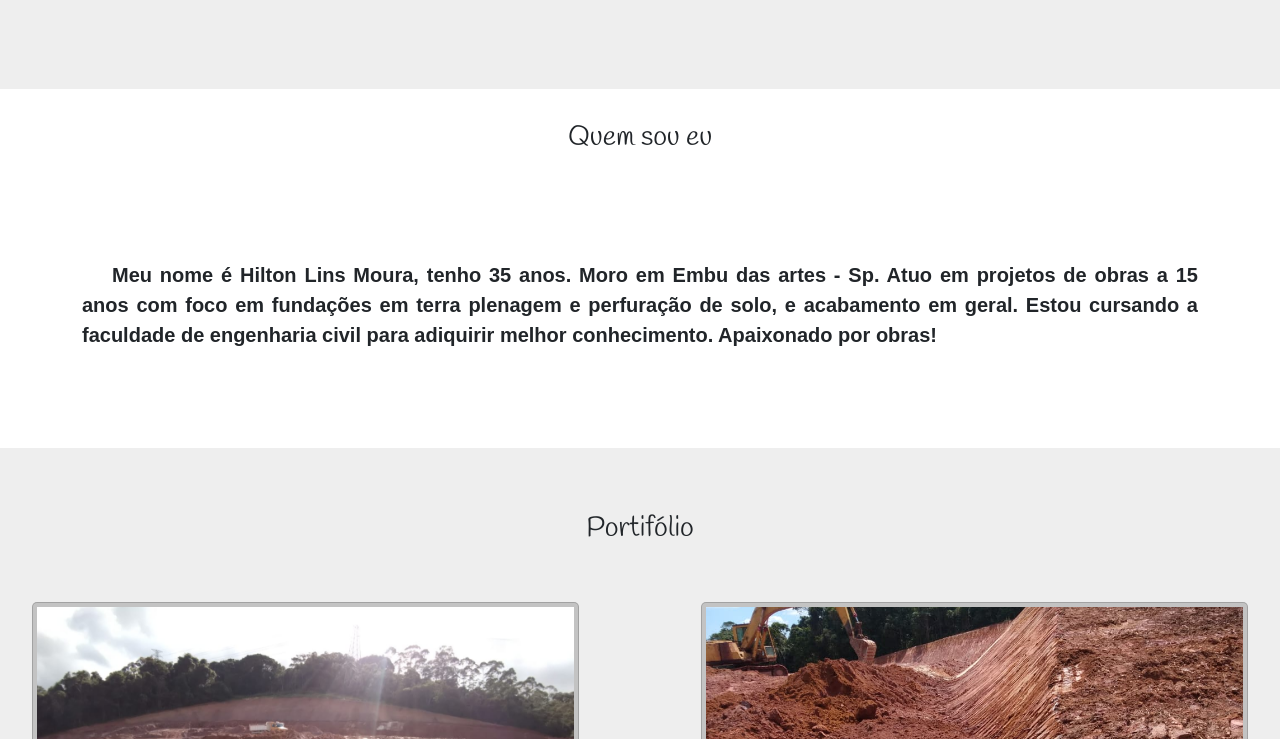
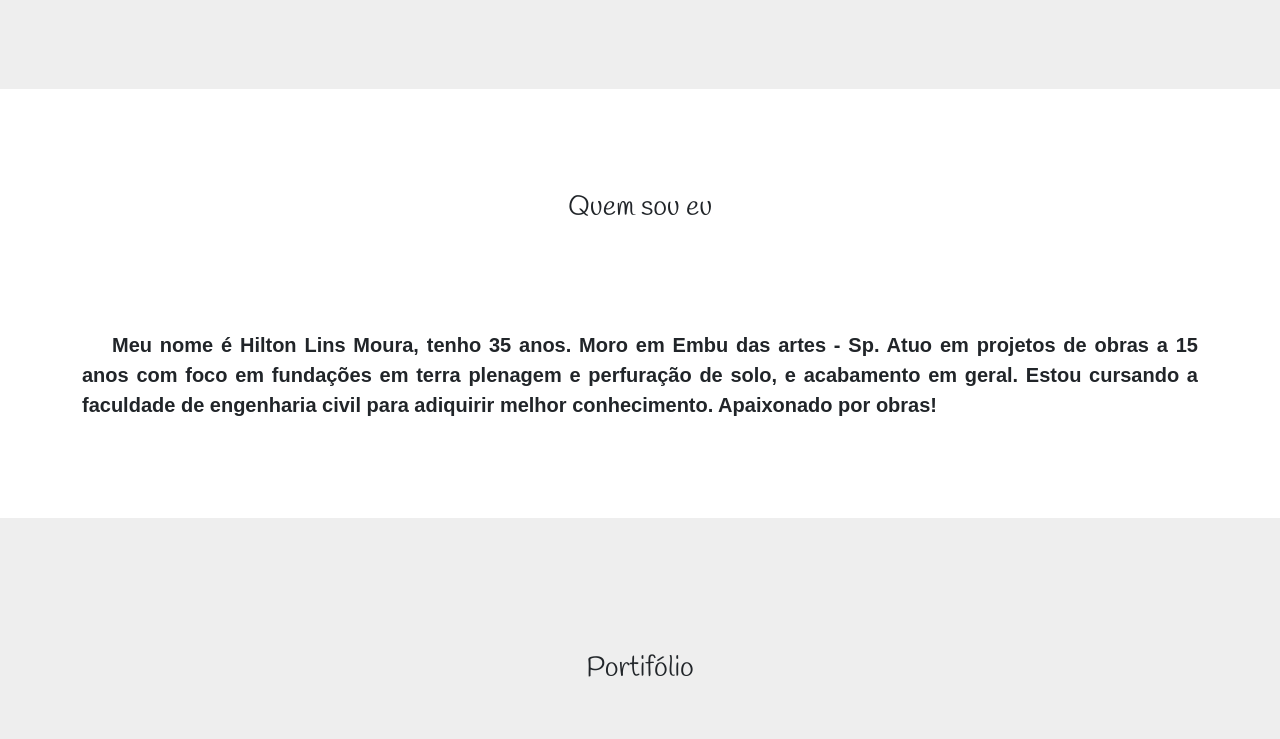
Before and after one commit to MarcoAntonioBorges/SiteHilton, a plain HTML site: page index.html in a window 1280 px wide. Shown: the part 820-1559 px from the top of the page. Drawn offline with nearby package versions, Linux system fonts and the light colour scheme; a web font is replaced by a local one.

```diff
--- a/css/style.css
+++ b/css/style.css
@@ -20,6 +20,10 @@ body {
 
 .list-style-type-none {
     list-style-type: none;
+}
+
+.section-sub-title {
+    padding-top: 70px !important;
 }
 
 
```
